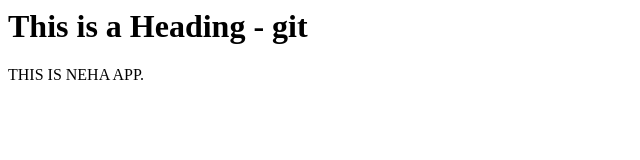
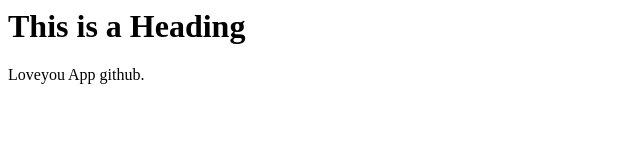
Before and after one commit to nehaanand566/nehatest1, a plain HTML site: page index.html in a window 1280 px wide. Shown: the whole page, without its empty margins (0-640 px from the left). Drawn offline with Linux system fonts and the light colour scheme.

Commit message:
Add files via upload

```diff
--- a/index.html
+++ b/index.html
@@ -5,8 +5,8 @@
 <body>
 
 
-<h1> This is a Heading - git</h1>
-<p>THIS IS NEHA APP.</P>
+<h1> This is a Heading</h1>
+<p>Loveyou App github.</P>
 
 </body>
 
```
